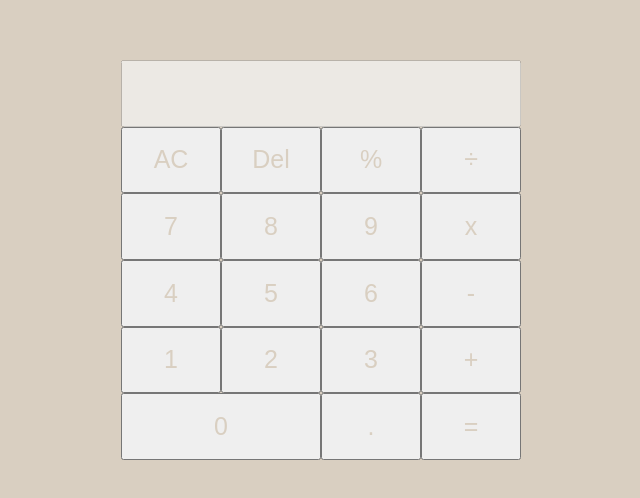
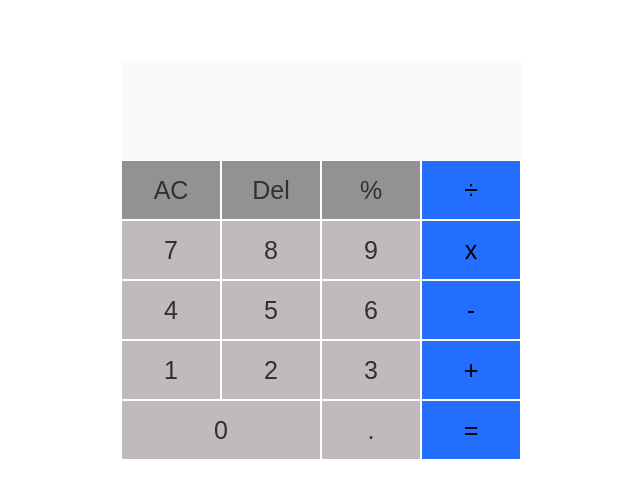
Before and after one commit to yatoogamii/livraison8, a React (Create React App) app: page / in a window 1280 px wide. Shown: the part 140-638 px from the top of the page, without its empty margins (319-959 px from the left). Built offline with nearby package versions, Linux system fonts and the light colour scheme.

Commit message:
add colors css and color for error in input, up height input

```diff
--- a/src/App.css
+++ b/src/App.css
@@ -3,18 +3,41 @@
   width: 40rem;
   height: 40rem;
   grid-template-columns: repeat(4, 1fr);
-  grid-template-rows: repeat(6, 1fr); }
-  .App-calculator .App-calculator__input {
-    grid-column: 1 / 5;
-    width: 100%;
-    font-size: 2.5rem;
-    text-align: right;
-    color: #d9cfc1; }
-  .App-calculator .App-calculator__button {
-    font-size: 2.5rem;
-    color: #d9cfc1; }
+  grid-template-rows: repeat(6, 1fr);
+}
+.App-calculator .App-calculator__input, .App-calculator .App-calculator__input--error {
+  grid-column: 1/5;
+  width: 100%;
+  height: 10rem;
+  font-size: 5rem;
+  text-align: right;
+  color: #d9cfc1;
+  padding-right: 3rem;
+}
+.App-calculator .App-calculator__input--error {
+  color: #ff4a47;
+}
+.App-calculator .App-calculator__button {
+  font-size: 2.5rem;
+  border: 0.1rem solid white;
+}
+
+.App-calculator__button--light-color {
+  background-color: #bebabe;
+  color: #313131;
+}
+
+.App-calculator__button--dark-color {
+  background-color: #939194;
+  color: #313131;
+}
+
+.App-calculator__button--red-color {
+  background-color: #246eff;
+}
 
 .col-2 {
-  grid-column: 1 / 3; }
+  grid-column: 1/3;
+}
 
 /*# sourceMappingURL=App.css.map */
--- a/src/assets/stylesheets/main.scss
+++ b/src/assets/stylesheets/main.scss
@@ -8,15 +8,34 @@
   .App-calculator__input {
     grid-column: 1 / 5;
     width: 100%;
-    font-size: 2.5rem;
+    height: 10rem;
+    font-size: 5rem;
     text-align: right;
     color: #d9cfc1;
+    padding-right: 3rem;
+  }
+
+  .App-calculator__input--error {
+    @extend .App-calculator__input;
+    color: #ff4a47;
   }
 
   .App-calculator__button {
     font-size: 2.5rem;
-    color: #d9cfc1;
+    border: 0.1rem solid rgba(255, 255, 255, 1);
   }
+}
+
+.App-calculator__button--light-color {
+  background-color: #bebabe;
+  color: #313131;
+}
+.App-calculator__button--dark-color {
+  background-color: #939194;
+  color: #313131;
+}
+.App-calculator__button--red-color {
+  background-color: #246eff;
 }
 
 .col-2 {
--- a/src/calculator/Calculator.js
+++ b/src/calculator/Calculator.js
@@ -12,7 +12,9 @@ export default class Calculator extends React.Component {
     this.showResult = this.showResult.bind(this);
     this.resetInput = this.resetInput.bind(this);
     this.deleteLastValue = this.deleteLastValue.bind(this);
-    this.state = {inputValue: ''};
+    this.state = {
+      inputValue: '',
+    };
   }
 
   addValue(operator) {
@@ -33,7 +35,9 @@ export default class Calculator extends React.Component {
 
   showResult() {
     if (this.state.inputValue === 'ERROR' || this.state.inputValue === '') {
-      this.setState({inputValue: ''})
+      this.setState({
+        inputValue: '',
+      })
     } else {
 
       try {
@@ -54,26 +58,26 @@ export default class Calculator extends React.Component {
 
     return (
       <div className="App-calculator">
-        <Input value={inputValue}></Input>
-        <Button className="App-calculator__button" value="AC" onClick={ () => this.resetInput() }></Button>
-        <Button className="App-calculator__button" value="Del" onClick={ () => this.deleteLastValue()} ></Button>
-        <Button className="App-calculator__button" value="%" onClick={ () => this.addValue("%")} ></Button>
-        <Button className="App-calculator__button" value="÷" onClick={ () => this.addValue("/")} ></Button>
-        <Button className="App-calculator__button" value="7" onClick={ () => this.addValue("7")} ></Button>
-        <Button className="App-calculator__button" value="8" onClick={ () => this.addValue("8")} ></Button>
-        <Button className="App-calculator__button" value="9" onClick={ () => this.addValue("9")} ></Button>
-        <Button className="App-calculator__button" value="x" onClick={ () => this.addValue("*")} ></Button>
-        <Button className="App-calculator__button" value="4" onClick={ () => this.addValue("4")} ></Button>
-        <Button className="App-calculator__button" value="5" onClick={ () => this.addValue("5")} ></Button>
-        <Button className="App-calculator__button" value="6" onClick={ () => this.addValue("6")} ></Button>
-        <Button className="App-calculator__button" value="-" onClick={ () => this.addValue("-")} ></Button>
-        <Button className="App-calculator__button" value="1" onClick={ () => this.addValue("1")} ></Button>
-        <Button className="App-calculator__button" value="2" onClick={ () => this.addValue("2")} ></Button>
-        <Button className="App-calculator__button" value="3" onClick={ () => this.addValue("3")} ></Button>
-        <Button className="App-calculator__button" value="+" onClick={ () => this.addValue("+")} ></Button>
-        <Button className="App-calculator__button col-2" value="0" onClick={ () => this.addValue("0")} ></Button>
-        <Button className="App-calculator__button" value="." onClick={ () => this.addValue(".")} ></Button>
-        <Button className="App-calculator__button" value="=" onClick={ () => this.showResult()} ></Button>
+        <Input className={(this.state.inputValue === 'ERROR') ? 'App-calculator__input App-calculator__input--error': 'App-calculator__input' } value={inputValue}></Input>
+        <Button className="App-calculator__button App-calculator__button--dark-color" value="AC" onClick={ () => this.resetInput() }></Button>
+        <Button className="App-calculator__button App-calculator__button--dark-color" value="Del" onClick={ () => this.deleteLastValue()} ></Button>
+        <Button className="App-calculator__button App-calculator__button--dark-color" value="%" onClick={ () => this.addValue("%")} ></Button>
+        <Button className="App-calculator__button App-calculator__button--red-color" value="÷" onClick={ () => this.addValue("/")} ></Button>
+        <Button className="App-calculator__button App-calculator__button--light-color"  value="7" onClick={ () => this.addValue("7")} ></Button>
+        <Button className="App-calculator__button App-calculator__button--light-color"  value="8" onClick={ () => this.addValue("8")} ></Button>
+        <Button className="App-calculator__button App-calculator__button--light-color"  value="9" onClick={ () => this.addValue("9")} ></Button>
+        <Button className="App-calculator__button App-calculator__button--red-color" value="x" onClick={ () => this.addValue("*")} ></Button>
+        <Button className="App-calculator__button App-calculator__button--light-color"  value="4" onClick={ () => this.addValue("4")} ></Button>
+        <Button className="App-calculator__button App-calculator__button--light-color"  value="5" onClick={ () => this.addValue("5")} ></Button>
+        <Button className="App-calculator__button App-calculator__button--light-color"  value="6" onClick={ () => this.addValue("6")} ></Button>
+        <Button className="App-calculator__button App-calculator__button--red-color" value="-" onClick={ () => this.addValue("-")} ></Button>
+        <Button className="App-calculator__button App-calculator__button--light-color"  value="1" onClick={ () => this.addValue("1")} ></Button>
+        <Button className="App-calculator__button App-calculator__button--light-color"  value="2" onClick={ () => this.addValue("2")} ></Button>
+        <Button className="App-calculator__button App-calculator__button--light-color"  value="3" onClick={ () => this.addValue("3")} ></Button>
+        <Button className="App-calculator__button App-calculator__button--red-color" value="+" onClick={ () => this.addValue("+")} ></Button>
+        <Button className="App-calculator__button App-calculator__button--light-color col-2" value="0" onClick={ () => this.addValue("0")} ></Button>
+        <Button className="App-calculator__button App-calculator__button--light-color"  value="." onClick={ () => this.addValue(".")} ></Button>
+        <Button className="App-calculator__button App-calculator__button--red-color" value="=" onClick={ () => this.showResult()} ></Button>
       </div>
     );
   }
--- a/src/calculator/Input.js
+++ b/src/calculator/Input.js
@@ -6,7 +6,7 @@ import '../App.css';
 export default class Input extends React.Component {
   render() {
     return (
-      <input disabled className="App-calculator__input" value={this.props.value}>
+      <input disabled className={this.props.className} value={this.props.value}>
 
       </input>
     );
--- a/src/index.css
+++ b/src/index.css
@@ -2,6 +2,7 @@
   padding: 0;
   margin: 0;
   box-sizing: border-box;
+  border: 0;
 }
 
 html {
@@ -14,5 +15,5 @@ body {
   display: flex;
   justify-content: center;
   align-items: center;
-  background-color: #d9cfc1;
+  background-color: rgba(255, 255, 255, 1);
 }
```
Also changed, not shown: package.json (line endings or trailing spaces), 1 other file (tests, documents, lock files or other folders).
